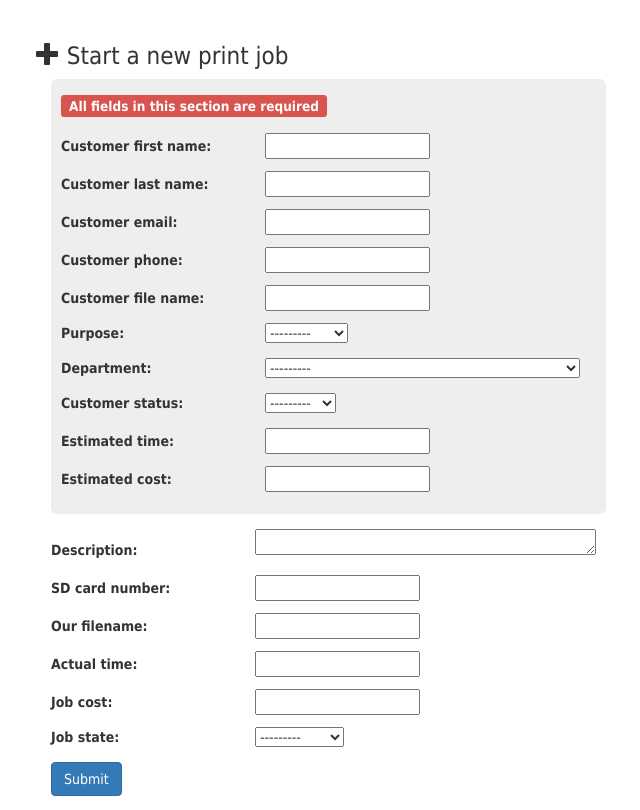
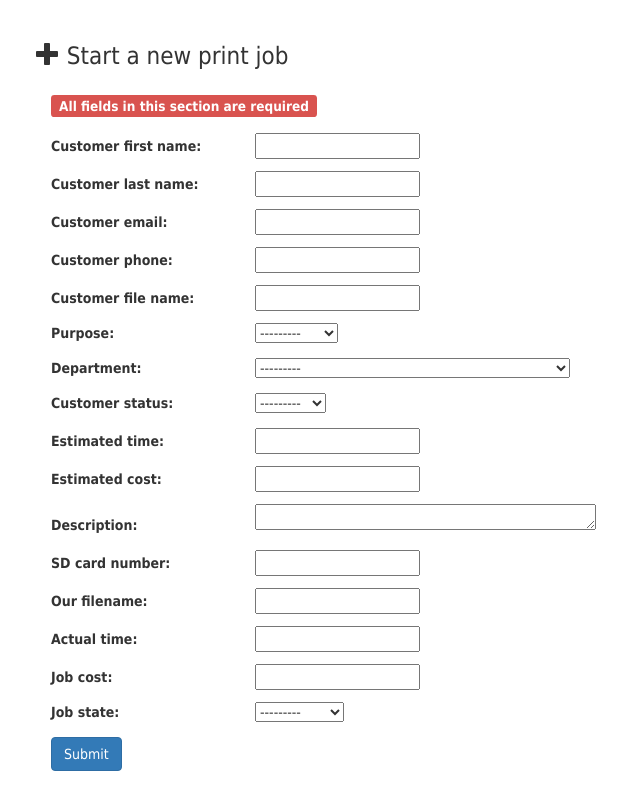
Before and after one commit to nicmatts/3DP, a Django app: page /jobs/add/ in a window 1280 px wide. Shown: the part 54-864 px from the top of the page, without its empty margins (34-674 px from the left). After the commit the page ends 825 px from the top, so only its background shows below. Run offline with Django 3.2, Linux system fonts and the light colour scheme; the visitor is signed in with stand-in values (Sample User, id 1); some libraries are stand-ins or nearby versions.

Commit message:
Remove fieldsets

```diff
--- a/threedp/templates/invoices/add_job.html
+++ b/threedp/templates/invoices/add_job.html
@@ -7,7 +7,7 @@
 	{% block page-heading %}<h3><span class="glyphicon glyphicon-plus"></span> Start a new print job</a></h3>{% endblock page-heading %}
 	<div class="col-md-6">
 		<form action="" method="post">{% csrf_token %}
-			<fieldset class="required"><h4 class="warning hidden-print"><span class="label label-danger">All fields in this section are required</span></h4>
+			<h4 class="warning hidden-print"><span class="label label-danger">All fields in this section are required</span></h4>
 				<p><label for="id_customer_first_name" class="front-page-label">Customer first name:</label>
 				    {{ form.customer_first_name }}</p>
 				<p><label for="id_customer_last_name" class="front-page-label">Customer last name:</label>
@@ -30,9 +30,6 @@
 				    {{ form.estimated_time }}</p>
 				<p><label for="id_estimated_cost" class="front-page-label">Estimated cost:</label>
 				    {{ form.estimated_cost }}</p>
-			</fieldset>
-
-			<fieldset>
 				<p><label for="description" class="front-page-label">Description:</label>
 					{{ form.description }}</p>
 				<p><label for="id_sd_card_number" class="front-page-label">SD card number:</label>
@@ -43,7 +40,6 @@
 					{{ form.actual_time }}</p>
 			 	<p><label for="job_cost" class="front-page-label">Job cost:</label>
 					{{ form.job_cost }}</p>
-			</fieldset>
 
 			<p class="hidden-print"><label for="job_state" class="front-page-label">Job state:</label>
 				{{ form.job_state }}</p>
--- a/threedp/threeDP/views.py
+++ b/threedp/threeDP/views.py
@@ -49,7 +49,6 @@ def index(request):
 	urgent_notes = Note.urgent_notes.all()
 	queued_invoices = Invoice.queued_invoices.all()
 	running_invoices = Invoice.running_invoices.all()
-	#updates = Update.updates.all()
 	note_form = NoteForm(request.POST)
 	if note_form.is_valid():
 		note_form.save()
```
